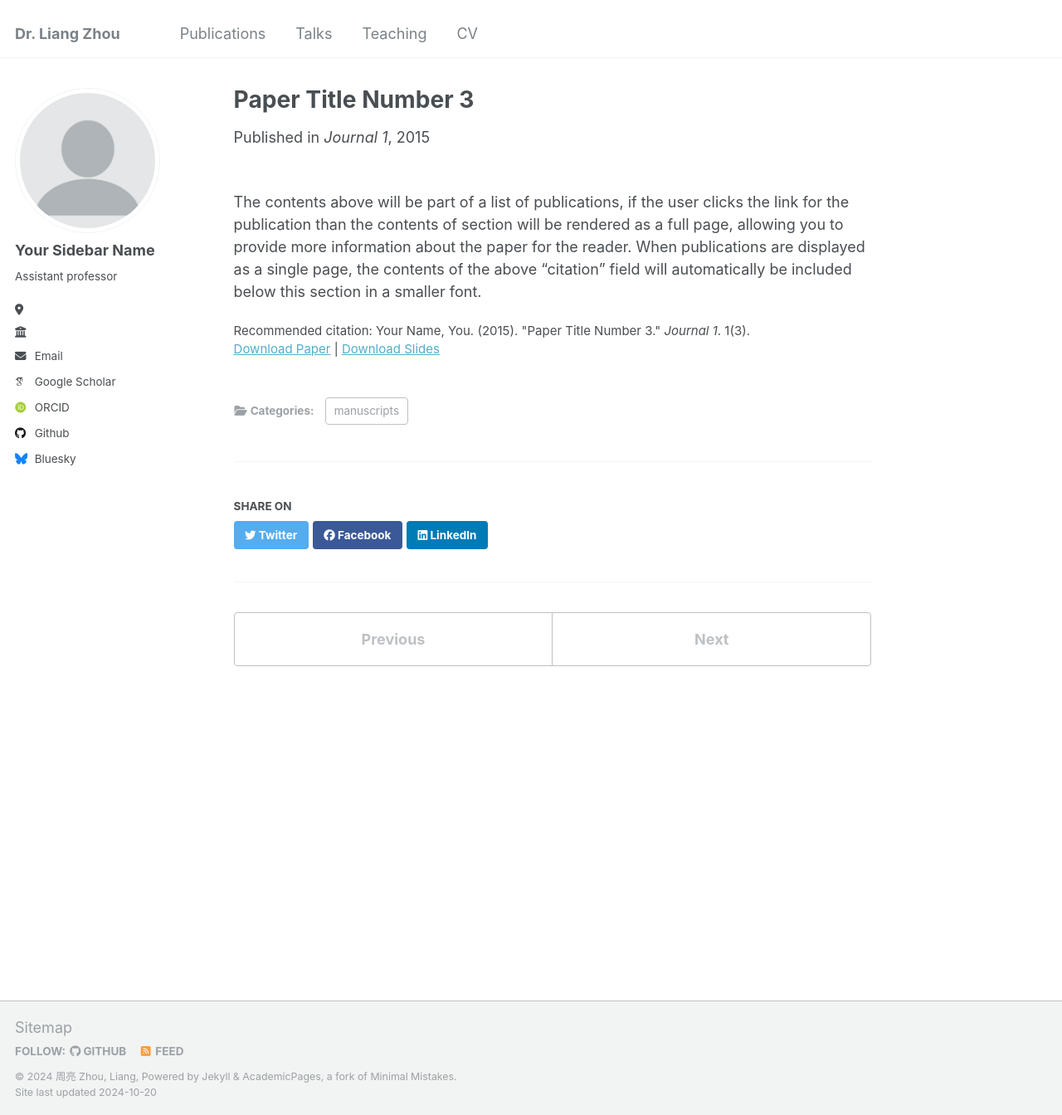
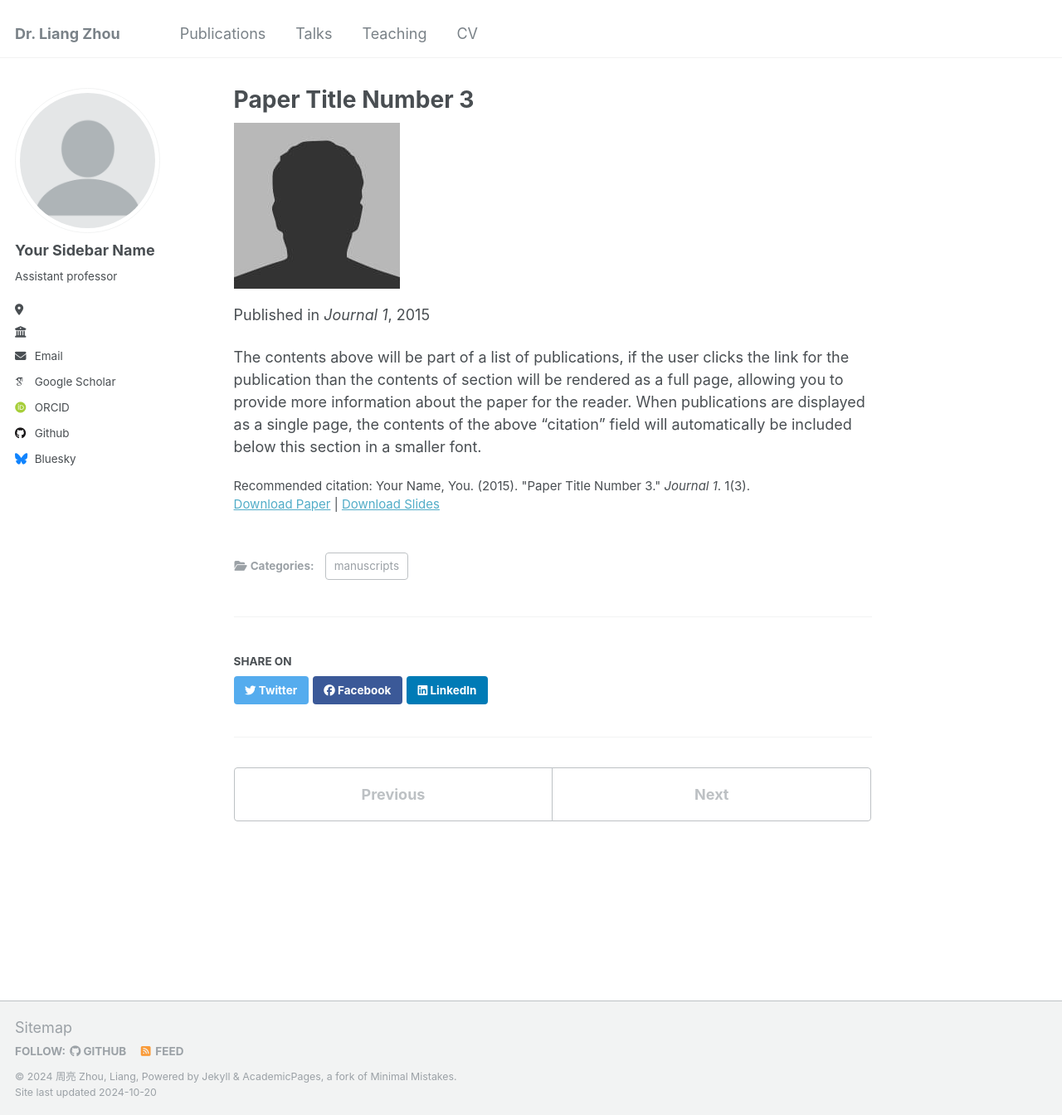
Before and after one commit to zhou-l/zhou-l.github.io, a Jekyll site: the page built from _publications/2015-10-01-paper-title-number-3.md, in a window 1280 px wide and 1344 px high. Shown: the whole window at 83% size. Built offline with Jekyll 4.4.1, drawn with Linux system fonts in a browser that asks for light colours; some web fonts are replaced.

Commit message:
relative_url doesn't work

```diff
--- a/_layouts/archive.html
+++ b/_layouts/archive.html
@@ -19,12 +19,6 @@ layout: default
     {% unless page.header.overlay_color or page.header.overlay_image %}
       <h1 class="page__title">{{ page.title }}</h1>
     {% endunless %}
-    {% if page.image %}
-        <img src="{{ page.image | relative_url }}" alt="" class="blog-roll-image">
-     {% else %}
-      {% assign pageImage = "/images/bio-photo-2.jpg" %}
-        <img src="" alt="" class="blog-roll-image">
-     {% endif %}
     {{ content }}
     hello world
   </div>
--- a/_layouts/single.html
+++ b/_layouts/single.html
@@ -29,6 +29,19 @@ layout: default
         <header>
 
           {% if page.title %}<h1 class="page__title" itemprop="headline">{{ page.title | markdownify | remove: "<p>" | remove: "</p>" }}</h1>{% endif %}
+          {%- if page.image -%}
+          <img src="{{ page.image|relative_url }}"
+               alt=""
+               class="featured-image-post"/>
+          {%- else -%}
+          {%- assign postImage = "/images/foo-bar-identity.jpg" -%}
+          <img
+            src=""
+            alt="Default featured image"
+            class="featured-image-post"
+          />
+          {%- endif -%}
+
           {% if page.read_time %}
             <p class="page__meta"><i class="fa fa-clock-o" aria-hidden="true"></i> {% include read-time.html %}</p>
           {% endif %}
@@ -47,20 +60,8 @@ layout: default
       {% endunless %}
 
       <section class="page__content" itemprop="text">
-        {% if page.image %}
-               {% endif %}
-        {%- if page.image -%}
-        <img src="{{- page.image| relative_url -}}"
-             alt=""
-             class="featured-image-post"/>
-        {%- else -%}
-        {%- assign postImage = "/images/foo-bar-identity.jpg" -%}
-        <img
-          src=""
-          alt="Default featured image"
-          class="featured-image-post"
-        />
-        {%- endif -%}
+
+
 
         {{ content }}
 
--- a/_publications/2015-10-01-paper-title-number-3.md
+++ b/_publications/2015-10-01-paper-title-number-3.md
@@ -9,7 +9,7 @@ venue: 'Journal 1'
 slidesurl: 'http://academicpages.github.io/files/slides3.pdf'
 paperurl: 'http://academicpages.github.io/files/paper3.pdf'
 citation: 'Your Name, You. (2015). &quot;Paper Title Number 3.&quot; <i>Journal 1</i>. 1(3).'
-image: '/imags/bio-photo.jpg'
+image: '/images/bio-photo.jpg'
 ---
 
 The contents above will be part of a list of publications, if the user clicks the link for the publication than the contents of section will be rendered as a full page, allowing you to provide more information about the paper for the reader. When publications are displayed as a single page, the contents of the above "citation" field will automatically be included below this section in a smaller font.
```
Also changed, not shown: _publications/2010-10-01-paper-title-number-2.md (+1 -1 lines).
